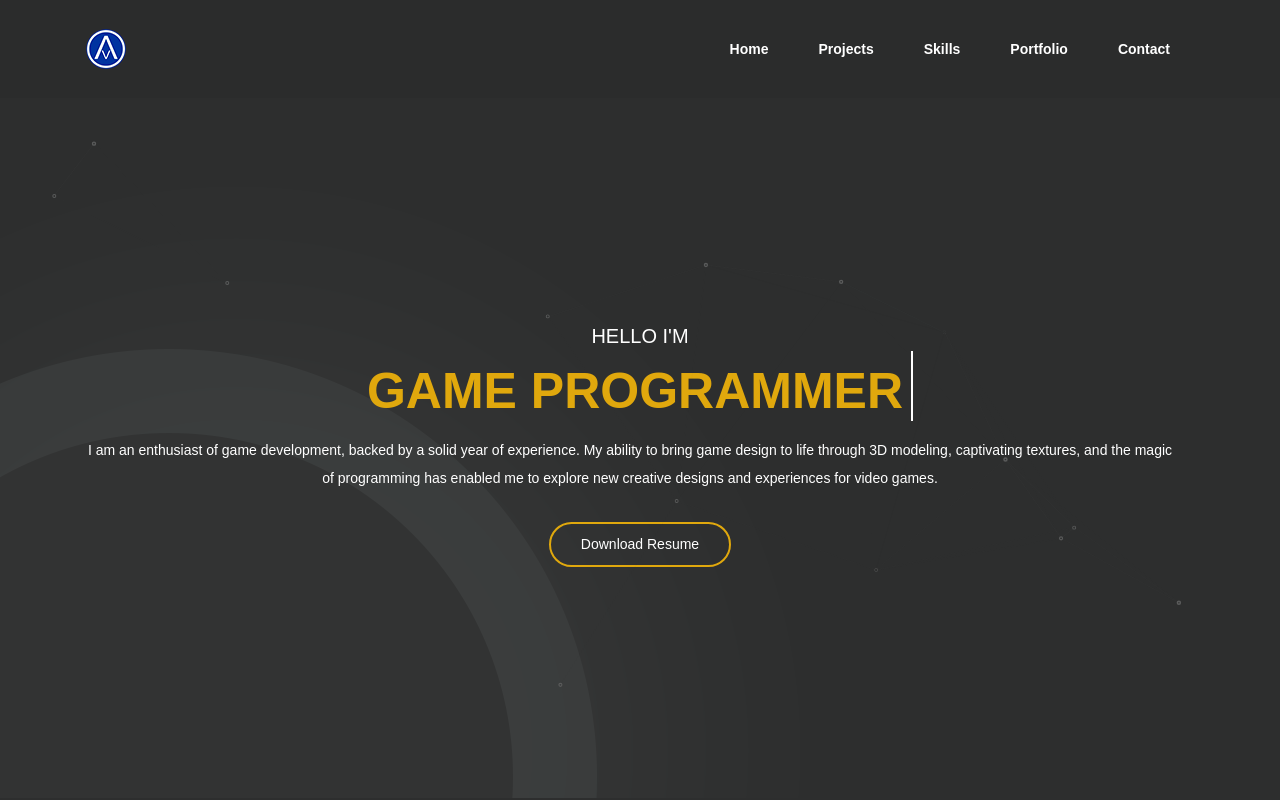
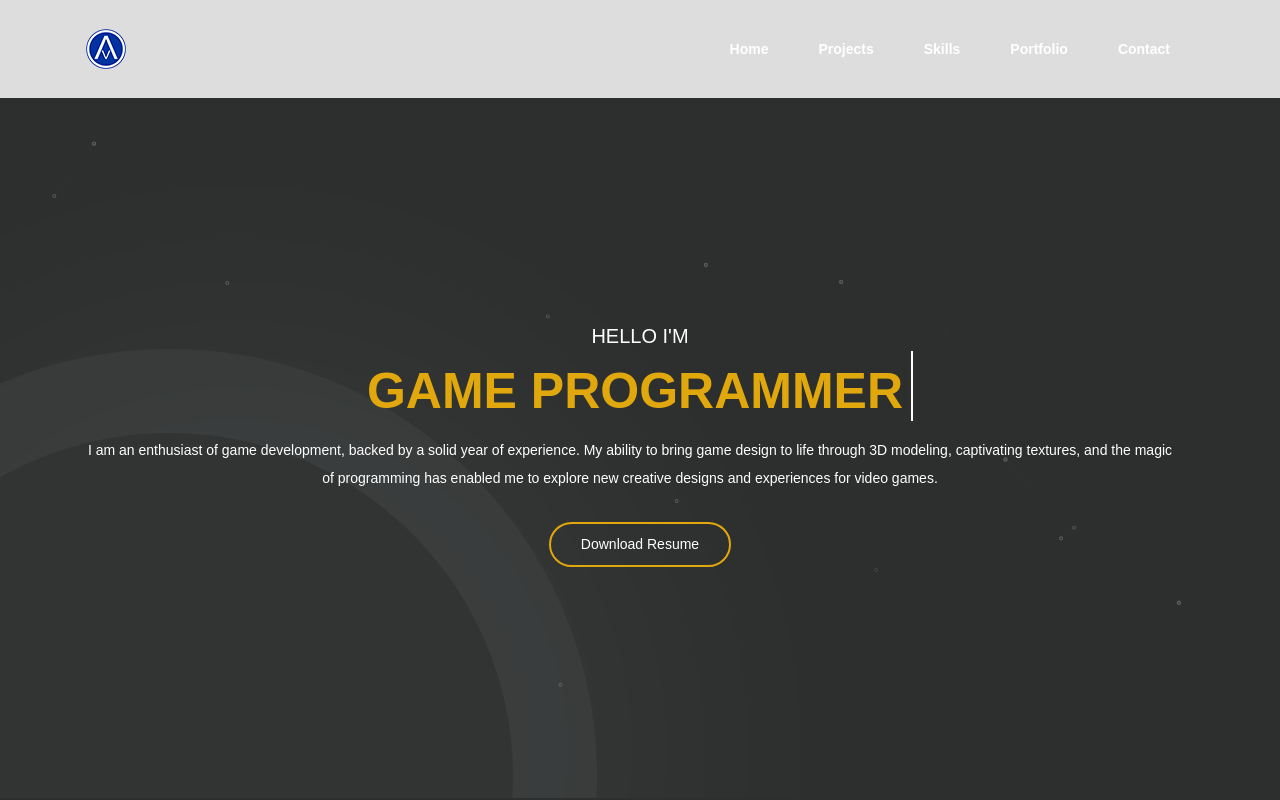
Before and after one commit to Alex-RamosV/Alex-RamosV.github.io, a plain HTML site: page index.html in a window 1280 px wide. Shown: the top 800 px of the page. Drawn offline with Linux system fonts and the light colour scheme; some packages are replaced by stand-ins of ours; a script that the page names is missing; a web font is replaced by a local one.

Commit message:
Update main.css

```diff
--- a/css/main.css
+++ b/css/main.css
@@ -28,7 +28,7 @@ body {
    [01]. Navbar
 ========================== */
 .navbar {
-    background: #2b2c2c !important;
+    background: #dddddd !important;
     padding: 25px 0;
 }
 
```
